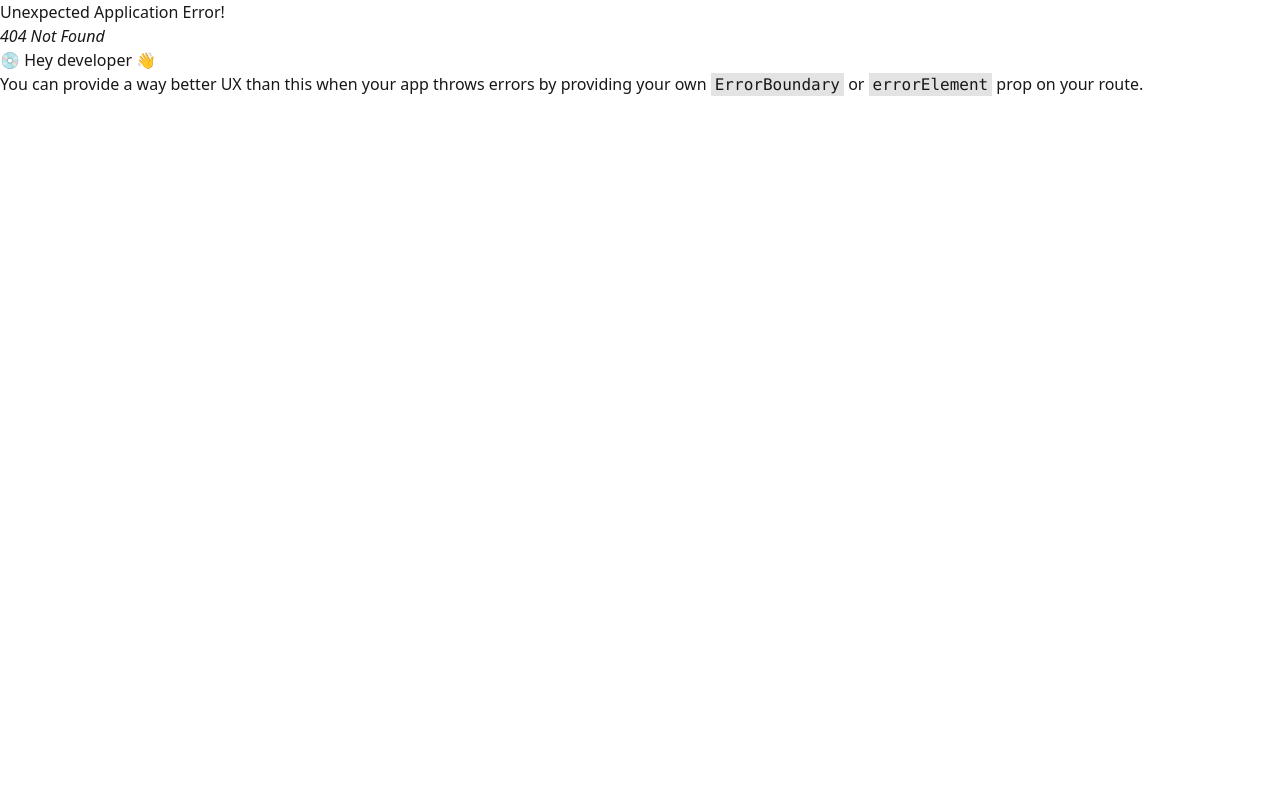
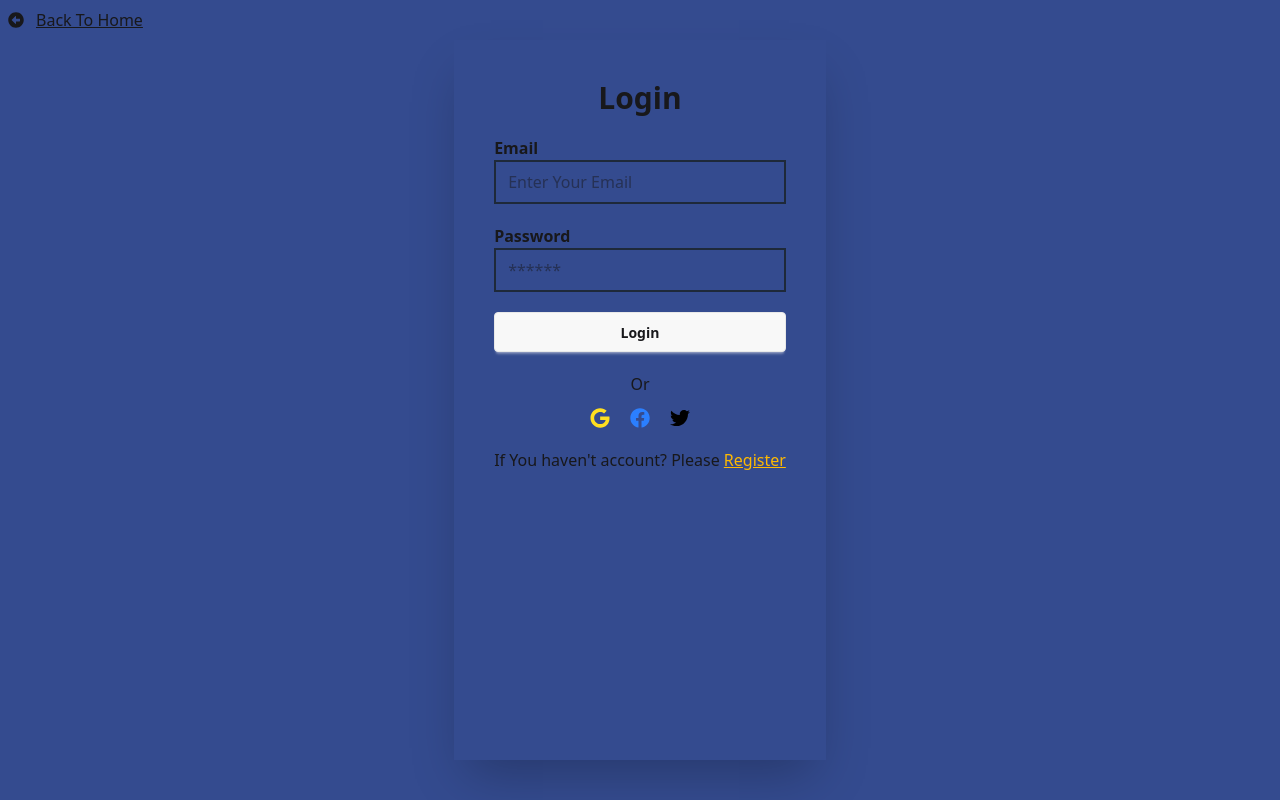
Before and after one commit to tzmehedy/building_management_system, a React (Vite) app in the folder client/: page /login in a window 1280 px wide. Before the commit this address had no page. Built offline with nearby package versions, Linux system fonts and the light colour scheme.

Commit message:
The login page design is completed

```diff
--- a/client/src/Layout/Root.jsx
+++ b/client/src/Layout/Root.jsx
@@ -1,5 +1,6 @@
 import { Outlet } from "react-router-dom";
 import NavBar from "../Shared/NavBar";
+import Footer from "../Shared/Footer";
 
 const Root = () => {
   return (
@@ -11,6 +12,10 @@
       <div className="">
         <Outlet></Outlet>
       </div>
+
+      <div>
+        <Footer></Footer>
+      </div>
     </div>
   );
 };
--- a/client/src/Pages/Home/AboutLocation.jsx
+++ b/client/src/Pages/Home/AboutLocation.jsx
@@ -28,7 +28,7 @@
       </div>
       <div className="md:w-1/2">
         <MapContainer
-          className="h-96"
+          className="h-96 z-10"
           center={[51.505, -0.09]}
           zoom={13}
           scrollWheelZoom={false}
--- /dev/null
+++ b/client/src/Pages/Login/Login.jsx
@@ -0,0 +1,75 @@
+import { FaArrowAltCircleLeft } from "react-icons/fa";
+import { Link } from "react-router-dom";
+import { FaFacebook, FaTwitter, FaGoogle } from "react-icons/fa";
+
+const Login = () => {
+    return (
+      <div className="bg-[#344B8F] h-screen flex justify-center p-10 relative ">
+        <div className="absolute top-0 left-0 m-2">
+          <Link className="flex items-center gap-3 underline" to={"/"}>
+            <FaArrowAltCircleLeft></FaArrowAltCircleLeft> Back To Home
+          </Link>
+        </div>
+        <div className="bg-[#344B8F] bg shadow-2xl p-10 space-y-5">
+          <h1 className="text-3xl font-bold text-center">Login</h1>
+
+          <form className="space-y-5">
+            <div>
+              <label className="font-bold" htmlFor="email">
+                Email
+              </label>{" "}
+              <br />
+              <input
+                className="w-full px-3 py-2 border-2 border-gray-800"
+                type="email"
+                name="email"
+                id=""
+                placeholder="Enter Your Email"
+              />
+            </div>
+            <div>
+              <label className="font-bold" htmlFor="password">
+                Password
+              </label>{" "}
+              <br />
+              <input
+                className="w-full px-3 py-2 border-2 border-gray-800"
+                type="password"
+                name="password"
+                id=""
+                placeholder="******"
+              />
+            </div>
+
+            <div>
+              <input
+                className="cursor-pointer btn w-full font-bold"
+                type="submit"
+                value="Login"
+              />
+            </div>
+          </form>
+
+          <div>
+            <p className="text-center">Or</p>
+            <div className="flex justify-center space-x-5 mt-3">
+              <button className="cursor-pointer">
+                <FaGoogle className="text-xl text-yellow-300"></FaGoogle>
+              </button>
+              <button className="cursor-pointer">
+                <FaFacebook className="text-xl text-blue-500"></FaFacebook>
+              </button>
+              <button className="cursor-pointer">
+                <FaTwitter className="text-xl text-black"></FaTwitter>
+              </button>
+            </div>
+          </div>
+          <div>
+            <p>If You haven&apos;t account? Please <Link to={"/register"} className="underline text-amber-400">Register</Link></p>
+          </div>
+        </div>
+      </div>
+    );
+};
+
+export default Login;
--- a/client/src/Routes/Router.jsx
+++ b/client/src/Routes/Router.jsx
@@ -2,6 +2,7 @@
 import Root from "../Layout/Root";
 import Home from "../Pages/Home/Home";
 import Apartment from "../Pages/Apartment/Apartment";
+import Login from "../Pages/Login/Login";
 
 
 const router = createBrowserRouter([
@@ -18,6 +19,10 @@
                 element: <Apartment></Apartment>
             }
         ]
+    },
+    {
+        path: "/login",
+        element: <Login></Login>
     }
 ])
 
--- /dev/null
+++ b/client/src/Shared/Footer.jsx
@@ -0,0 +1,64 @@
+const Footer = () => {
+    return (
+      <footer className="footer sm:footer-horizontal bg-[#344B8F] text-neutral-content p-10 mt-20">
+        <aside>
+          <svg
+            width="50"
+            height="50"
+            viewBox="0 0 24 24"
+            xmlns="http://www.w3.org/2000/svg"
+            fillRule="evenodd"
+            clipRule="evenodd"
+            className="fill-current"
+          >
+            <path d="M22.672 15.226l-2.432.811.841 2.515c.33 1.019-.209 2.127-1.23 2.456-1.15.325-2.148-.321-2.463-1.226l-.84-2.518-5.013 1.677.84 2.517c.391 1.203-.434 2.542-1.831 2.542-.88 0-1.601-.564-1.86-1.314l-.842-2.516-2.431.809c-1.135.328-2.145-.317-2.463-1.229-.329-1.018.211-2.127 1.231-2.456l2.432-.809-1.621-4.823-2.432.808c-1.355.384-2.558-.59-2.558-1.839 0-.817.509-1.582 1.327-1.846l2.433-.809-.842-2.515c-.33-1.02.211-2.129 1.232-2.458 1.02-.329 2.13.209 2.461 1.229l.842 2.515 5.011-1.677-.839-2.517c-.403-1.238.484-2.553 1.843-2.553.819 0 1.585.509 1.85 1.326l.841 2.517 2.431-.81c1.02-.33 2.131.211 2.461 1.229.332 1.018-.21 2.126-1.23 2.456l-2.433.809 1.622 4.823 2.433-.809c1.242-.401 2.557.484 2.557 1.838 0 .819-.51 1.583-1.328 1.847m-8.992-6.428l-5.01 1.675 1.619 4.828 5.011-1.674-1.62-4.829z"></path>
+          </svg>
+          <p>
+            ACME Industries Ltd.
+            <br />
+            Providing reliable tech since 1992
+          </p>
+        </aside>
+        <nav>
+          <h6 className="footer-title">Social</h6>
+          <div className="grid grid-flow-col gap-4">
+            <a>
+              <svg
+                xmlns="http://www.w3.org/2000/svg"
+                width="24"
+                height="24"
+                viewBox="0 0 24 24"
+                className="fill-current"
+              >
+                <path d="M24 4.557c-.883.392-1.832.656-2.828.775 1.017-.609 1.798-1.574 2.165-2.724-.951.564-2.005.974-3.127 1.195-.897-.957-2.178-1.555-3.594-1.555-3.179 0-5.515 2.966-4.797 6.045-4.091-.205-7.719-2.165-10.148-5.144-1.29 2.213-.669 5.108 1.523 6.574-.806-.026-1.566-.247-2.229-.616-.054 2.281 1.581 4.415 3.949 4.89-.693.188-1.452.232-2.224.084.626 1.956 2.444 3.379 4.6 3.419-2.07 1.623-4.678 2.348-7.29 2.04 2.179 1.397 4.768 2.212 7.548 2.212 9.142 0 14.307-7.721 13.995-14.646.962-.695 1.797-1.562 2.457-2.549z"></path>
+              </svg>
+            </a>
+            <a>
+              <svg
+                xmlns="http://www.w3.org/2000/svg"
+                width="24"
+                height="24"
+                viewBox="0 0 24 24"
+                className="fill-current"
+              >
+                <path d="M19.615 3.184c-3.604-.246-11.631-.245-15.23 0-3.897.266-4.356 2.62-4.385 8.816.029 6.185.484 8.549 4.385 8.816 3.6.245 11.626.246 15.23 0 3.897-.266 4.356-2.62 4.385-8.816-.029-6.185-.484-8.549-4.385-8.816zm-10.615 12.816v-8l8 3.993-8 4.007z"></path>
+              </svg>
+            </a>
+            <a>
+              <svg
+                xmlns="http://www.w3.org/2000/svg"
+                width="24"
+                height="24"
+                viewBox="0 0 24 24"
+                className="fill-current"
+              >
+                <path d="M9 8h-3v4h3v12h5v-12h3.642l.358-4h-4v-1.667c0-.955.192-1.333 1.115-1.333h2.885v-5h-3.808c-3.596 0-5.192 1.583-5.192 4.615v3.385z"></path>
+              </svg>
+            </a>
+          </div>
+        </nav>
+      </footer>
+    );
+};
+
+export default Footer;
--- a/client/src/Shared/NavBar.jsx
+++ b/client/src/Shared/NavBar.jsx
@@ -59,10 +59,20 @@
               </li>
             </ul>
           </div>
-          <div className="navbar-end">
-            <button className="btn text-2xl outline-0 flex items-center rounded-xl">
-              <MdMenu></MdMenu> <FaRegUser></FaRegUser>
-            </button>
+          <div className="navbar-end ">
+            <div className="dropdown dropdown-end">
+              <div tabIndex={0} role="button" className="btn m-1">
+                <MdMenu></MdMenu> <FaRegUser></FaRegUser>
+              </div>
+              <ul
+                tabIndex={0}
+                className="dropdown-content menu bg-base-100 rounded-box z-1 w-52 p-2 shadow-sm"
+              >
+                <li>
+                  <Link to={"/login"}>Login</Link>
+                </li>
+              </ul>
+            </div>
           </div>
         </div>
       </div>
```
